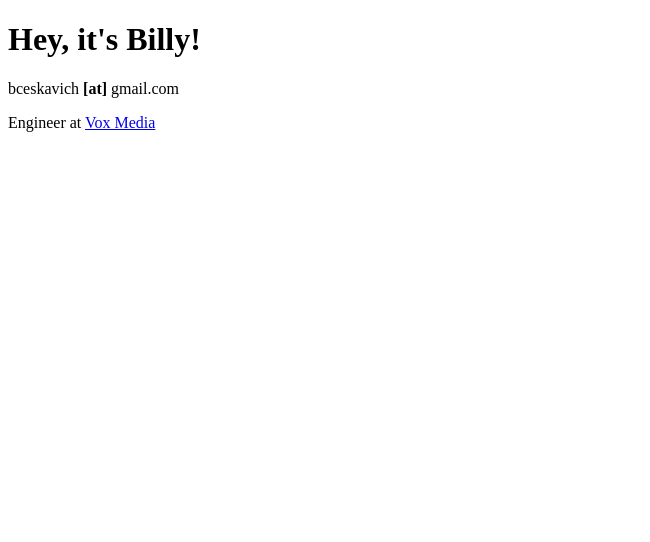
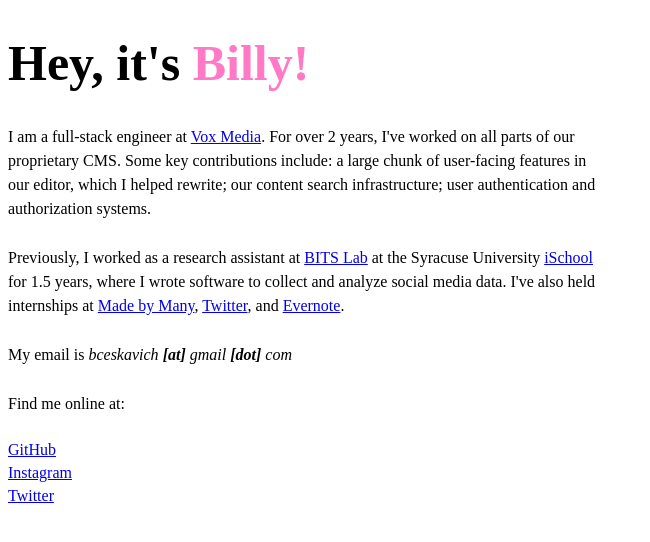
Before and after one commit to bceskavich/ceskavich.com, a Gatsby site: page / in a window 1280 px wide. Shown: the whole page, without its empty margins (0-650 px from the left). Built offline with nearby package versions, Linux system fonts and the light colour scheme; Gatsby itself is replaced by a stand-in of ours.

Commit message:
Add more homepage content

```diff
--- /dev/null
+++ b/src/constants/styles.js
@@ -0,0 +1,2 @@
+export const baseColor = '0e1419';
+export const accentColor = '#ff79c6';
--- a/src/pages/index.js
+++ b/src/pages/index.js
@@ -1,16 +1,67 @@
 import React from 'react';
+import styled from 'styled-components';
+import { accentColor } from '../constants/styles';
 
-const IndexPage = () => (
+const Title = styled.h1`
+  font-size: 50px;
+`;
+
+const Name = styled.span`
+  color: ${accentColor};
+`;
+
+const AboutChunk = styled.div`
+  max-width: 600px;
+  line-height: 1.5;
+  margin-bottom: 25px;
+`;
+
+const LinksList = styled.ul`
+  padding-left: 0;
+  li {
+    margin-bottom: 5px;
+  }
+`;
+
+export default () => (
   <div>
-    <h1>Hey, it's Billy!</h1>
-    <p>
-      bceskavich <strong>[at]</strong> gmail.com
-    </p>
-    <div>
-      Engineer at{' '}
-      <a href="https://product.voxmedia.com/pages/our-team">Vox Media</a>
-    </div>
+    <Title>
+      Hey, it's <Name>Billy!</Name>
+    </Title>
+    <AboutChunk>
+      I am a full-stack engineer at{' '}
+      <a href="https://product.voxmedia.com/pages/our-team">Vox Media</a>. For
+      over 2 years, I've worked on all parts of our proprietary CMS. Some key
+      contributions include: a large chunk of user-facing features in our
+      editor, which I helped rewrite; our content search infrastructure; user
+      authentication and authorization systems.
+    </AboutChunk>
+    <AboutChunk>
+      Previously, I worked as a research assistant at{' '}
+      <a href="http://bits.ischool.syr.edu/">BITS Lab</a> at the Syracuse
+      University <a href="https://ischool.syr.edu/">iSchool</a> for 1.5 years,
+      where I wrote software to collect and analyze social media data. I've also
+      held internships at <a href="http://www.madebymany.com/">Made by Many</a>,{' '}
+      <a href="https://twitter.com/">Twitter</a>, and{' '}
+      <a href="https://evernote.com/">Evernote</a>.
+    </AboutChunk>
+    <AboutChunk>
+      My email is{' '}
+      <em>
+        bceskavich <strong>[at]</strong> gmail <strong>[dot]</strong> com
+      </em>
+    </AboutChunk>
+    <AboutChunk>Find me online at:</AboutChunk>
+    <LinksList>
+      <li>
+        <a href="https://github.com/bceskavich">GitHub</a>
+      </li>
+      <li>
+        <a href="https://www.instagram.com/ceskavich/">Instagram</a>
+      </li>
+      <li>
+        <a href="https://twitter.com/ceskavich">Twitter</a>
+      </li>
+    </LinksList>
   </div>
 );
-
-export default IndexPage;
```
Also changed, not shown: src/layouts/index.js (+9 -1 lines).
